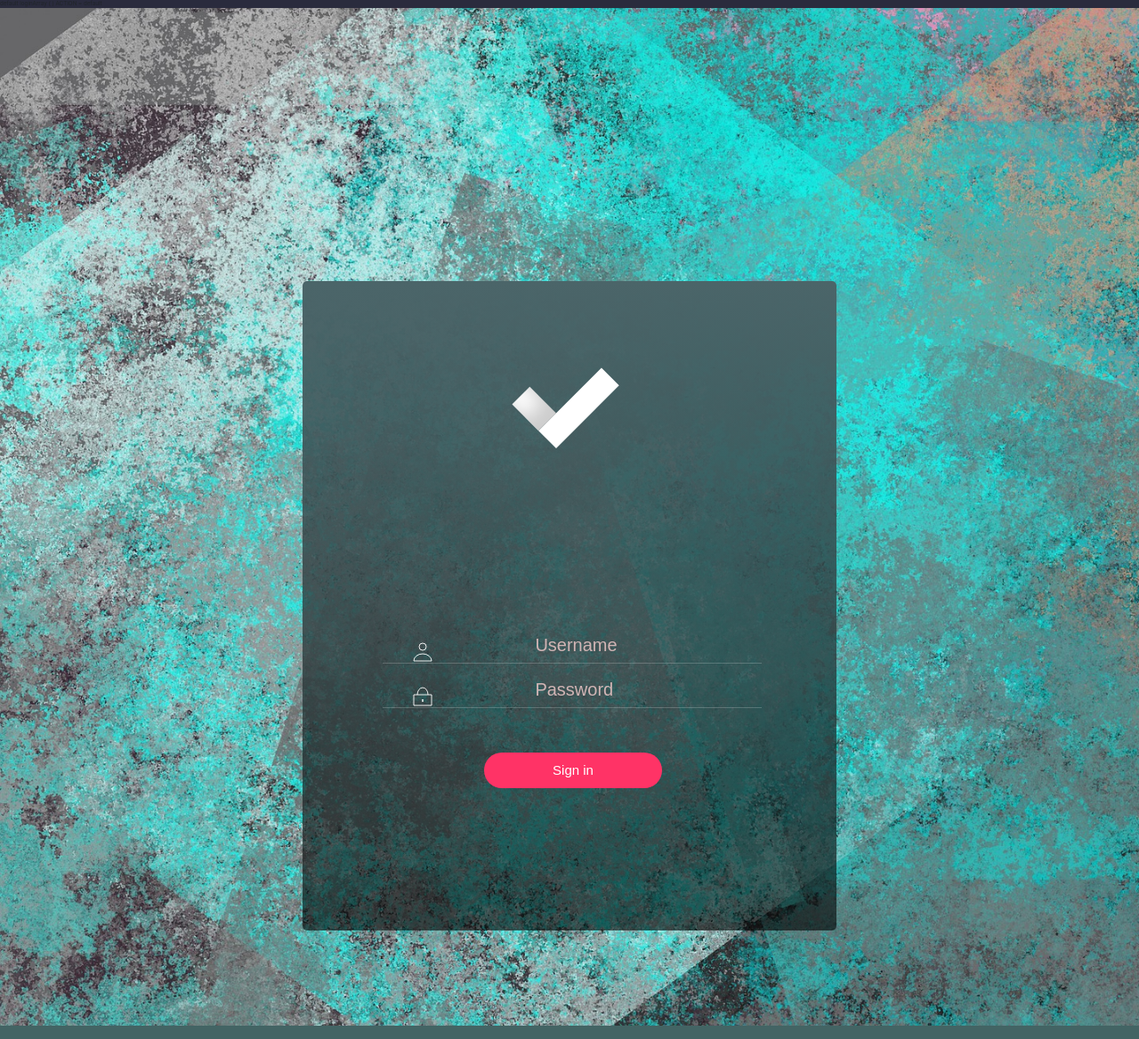
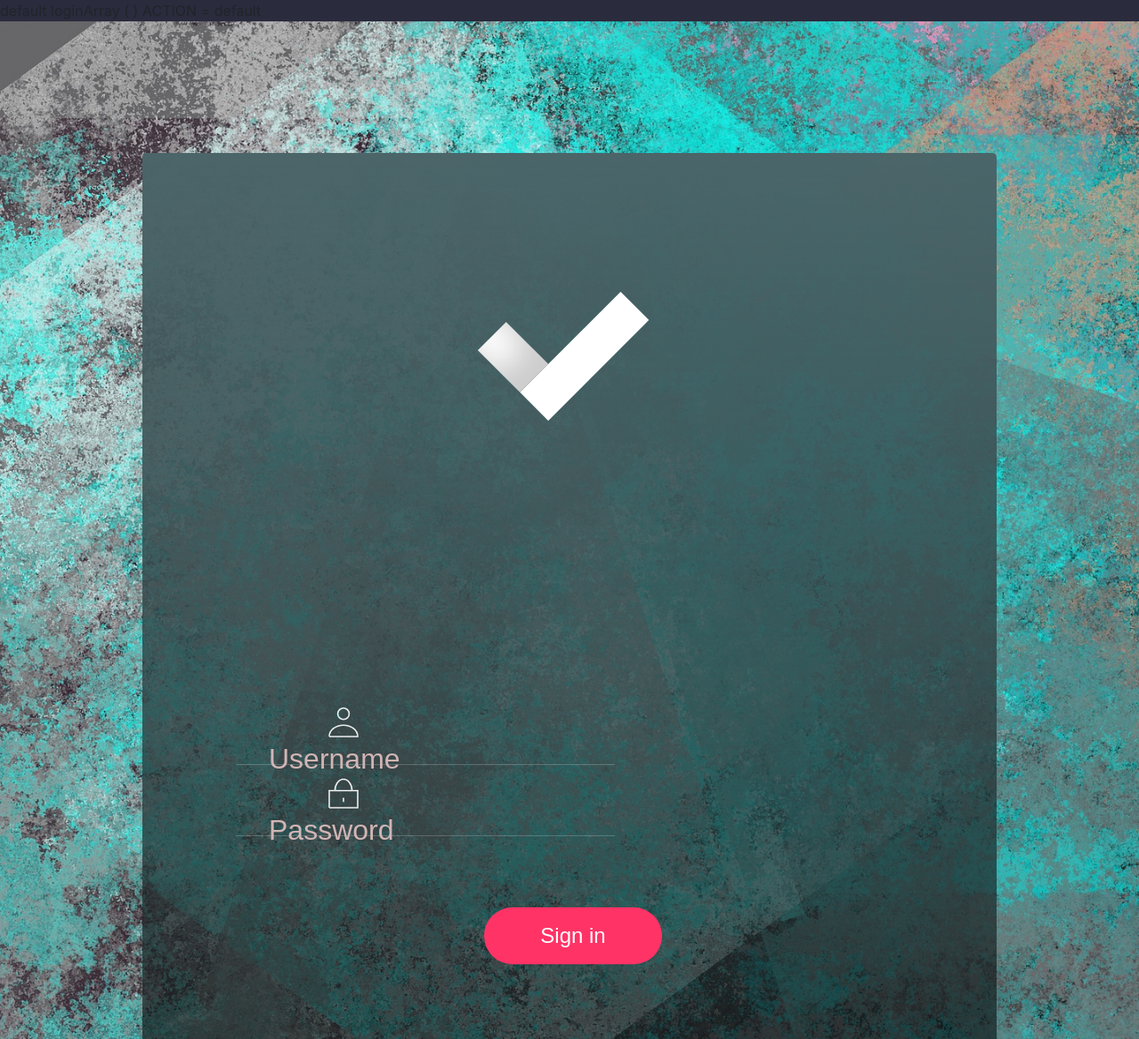
Before and after one commit to chahrazedd14/softrh, a PHP site: page / in a window 1280 px wide. Shown: the whole page at 89% size. Run offline with PHP 8.4, Linux system fonts and the light colour scheme; style sheets or scripts are compiled from the project's sources; some libraries are stand-ins or nearby versions.

Commit message:
modif page admin.html

```diff
--- a/assets/style.scss
+++ b/assets/style.scss
@@ -8,7 +8,8 @@
 }
 $openSans: 'Open Sans', Helvetica, Arial, sans-serif;
 html, body {
-  font-size: 62.5%;
+  // font-size: 62.5%;
+
   height: 100%;
   // overflow: hidden;
 
```
